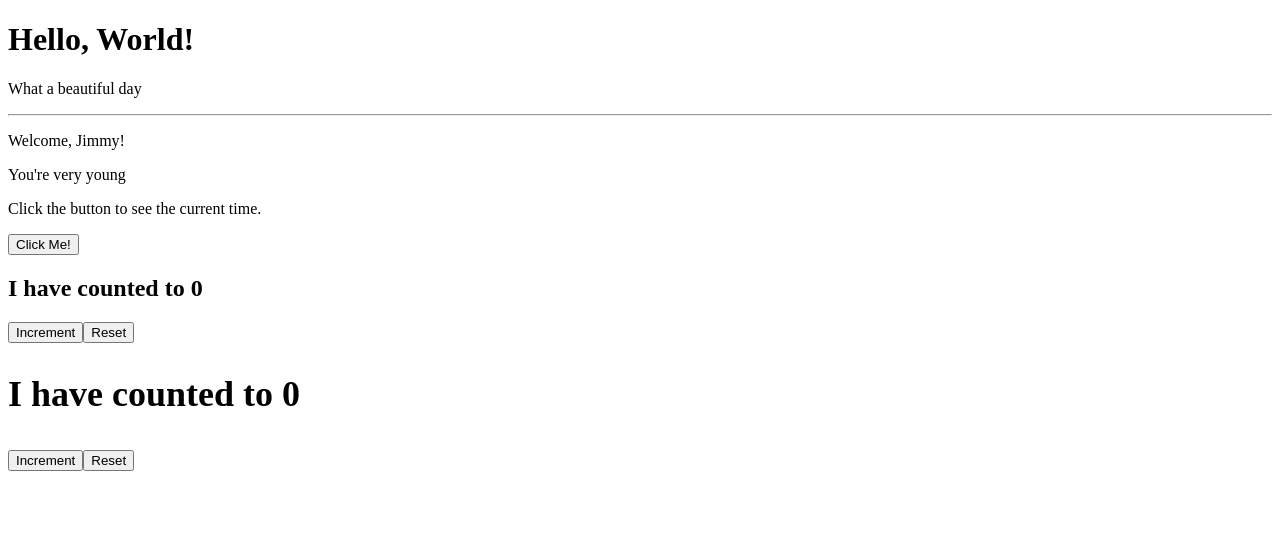
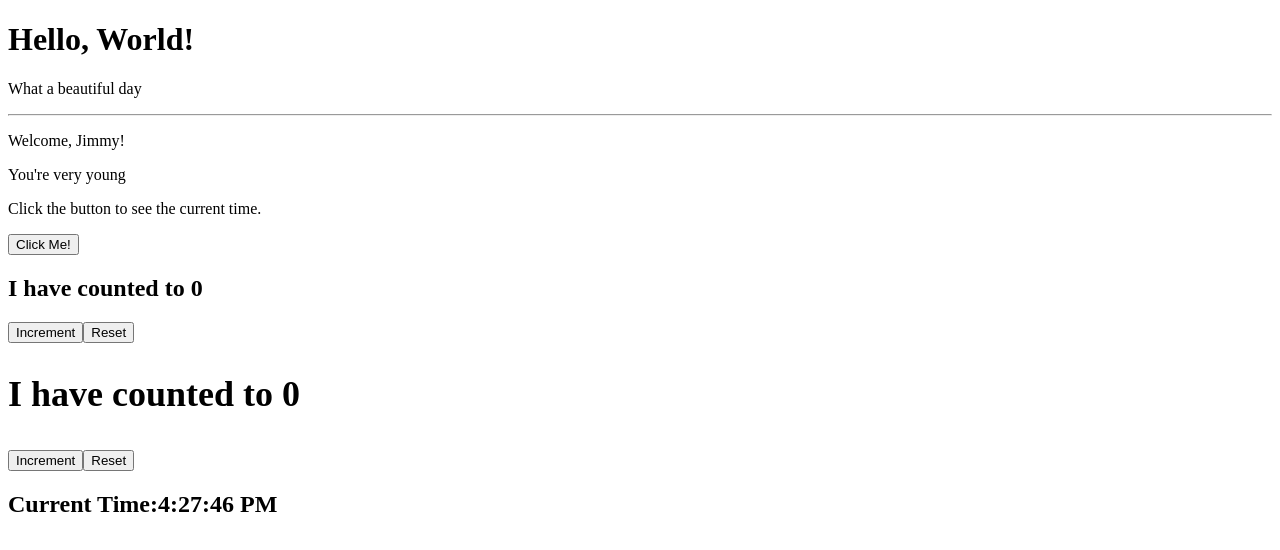
Before and after one commit to gabrieleprovenzano/react, a React (Vite) app in the folder latest/: page / in a window 1280 px wide. Shown: the top 550 px of the page. Built offline with nearby package versions, Linux system fonts and the light colour scheme.

Commit message:
Add files via upload

```diff
--- a/latest/src/App.jsx
+++ b/latest/src/App.jsx
@@ -1,4 +1,5 @@
 import { AlertClock } from "./AlertClock";
+import { Clock } from "./Clock";
 import { Counter } from "./Counter";
 import { CounterDisplay } from "./CounterDisplay";
 import { HelloWorld } from "./HelloWorld";
@@ -16,5 +17,6 @@ export function App() {
         <AlertClock />
         <Counter />
         <CounterDisplay />
+        <Clock />
     </div>
 )}
--- a/latest/src/Clock.jsx
+++ b/latest/src/Clock.jsx
@@ -13,5 +13,5 @@ export function Clock() {
         }
     },[])
 
-    return <div><p>Current Time:{date.toLocaleTimeString()}</p></div>
+    return <div><h2>Current Time:{date.toLocaleTimeString()}</h2></div>
 }
```
